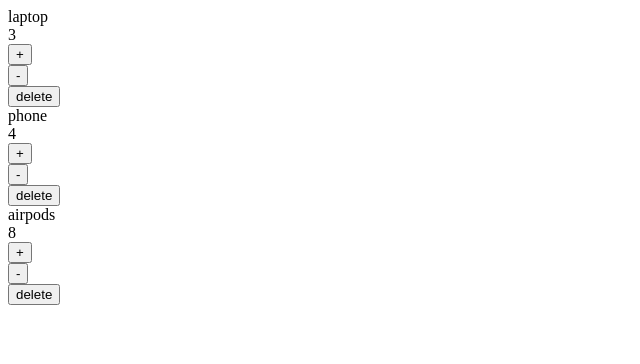
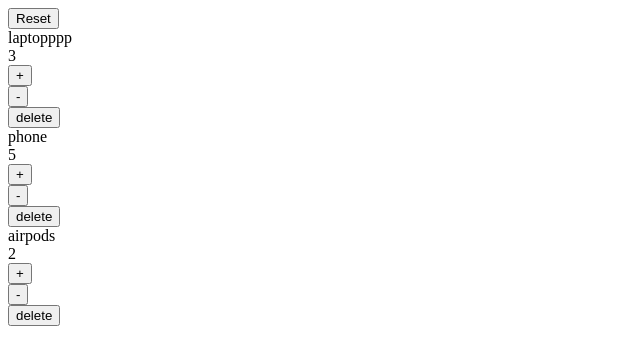
Before and after one commit to faezebolghanabady/React-practice, a React (Create React App) app: page / in a window 1280 px wide. Shown: the top 364 px of the page, without its empty margins (0-640 px from the left). Built offline with nearby package versions, Linux system fonts and the light colour scheme.

Commit message:
controlled component

```diff
--- a/src/App.js
+++ b/src/App.js
@@ -1,14 +1,14 @@
 import { render } from "@testing-library/react";
 // import Numbers from './components/Numbers';
 // import { useState } from "react";
-import FCounts from './components/FCounts';
-// import Numbers from "./components/Numbers";
+// import FCounts from './components/FCounts';
+import Numbers from "./components/Numbers";
 
 const App = () => {
 
    return(
     <div>
-      <FCounts/>
+      <Numbers/>
     </div>
    )
     }
--- a/src/components/Number.jsx
+++ b/src/components/Number.jsx
@@ -1,19 +1,15 @@
 import { Component } from "react";
 
 class Number extends Component {
-
-    state = {
-        count : this.props.count,
-    }
 
     render(){
 
         const {productName} = this.props;
         return(
             <div>
-                <span>{productName}</span>
+                <span>{this.props.productName}</span>
                 <br/>
-                <span>{this.Format(this.state.count)}</span>
+                <span>{this.Format(this.props.count)}</span>
                 <br/>
                 <button onClick={this.increment}> + </button>
                 <br/>
@@ -25,20 +21,20 @@ class Number extends Component {
     }
 
     Format(){
-        if(this.state.count == 0){
+        if(this.props.count == 0){
             return 'zero'
         }else{
-            return this.state.count
+            return this.props.count
         }
     }
 
     increment = () => {
-        this.setState({count : this.state.count + 1 });
+        this.setState({count : this.props.count + 1 });
 
     }
 
     decrement = () => {
-        this.setState({count : this.state.count -1});
+        this.setState({count : this.props.count -1});
     }
 
     handleDelete = () => {
--- a/src/components/Numbers.jsx
+++ b/src/components/Numbers.jsx
@@ -15,11 +15,9 @@ class Numbers extends Component{
     render(){
         return(
             <div>
+                <button onClick={this.handleReset} >Reset</button>
                {this.state.products.map((p , index) => (
                 <Number onDelete={this.handleDelete} id={p.id} key={index} productName={p.productName} count={p.count} >
-                    <p>
-                        Lorem ipsum dolor, sit amet consectetur adipisicing elit. Dolores nam facilis placeat eligendi nobis, vero laboriosam a odio possimus ea asperiores earum, fuga commodi. Possimus itaque deserunt explicabo? Expedita, deleniti.
-                    </p>
                 </Number>
                ))}
             </div>
@@ -31,6 +29,14 @@ class Numbers extends Component{
         this.setState({products : newProducts})
     }
 
+    handleReset = () =>{
+        const newProducts = this.state.products.map(p =>{
+            p.count = 0 ;
+            return p
+        });
+        this.setState({products:newProducts})
+    }
+
 }
 
 export default Numbers;
```
